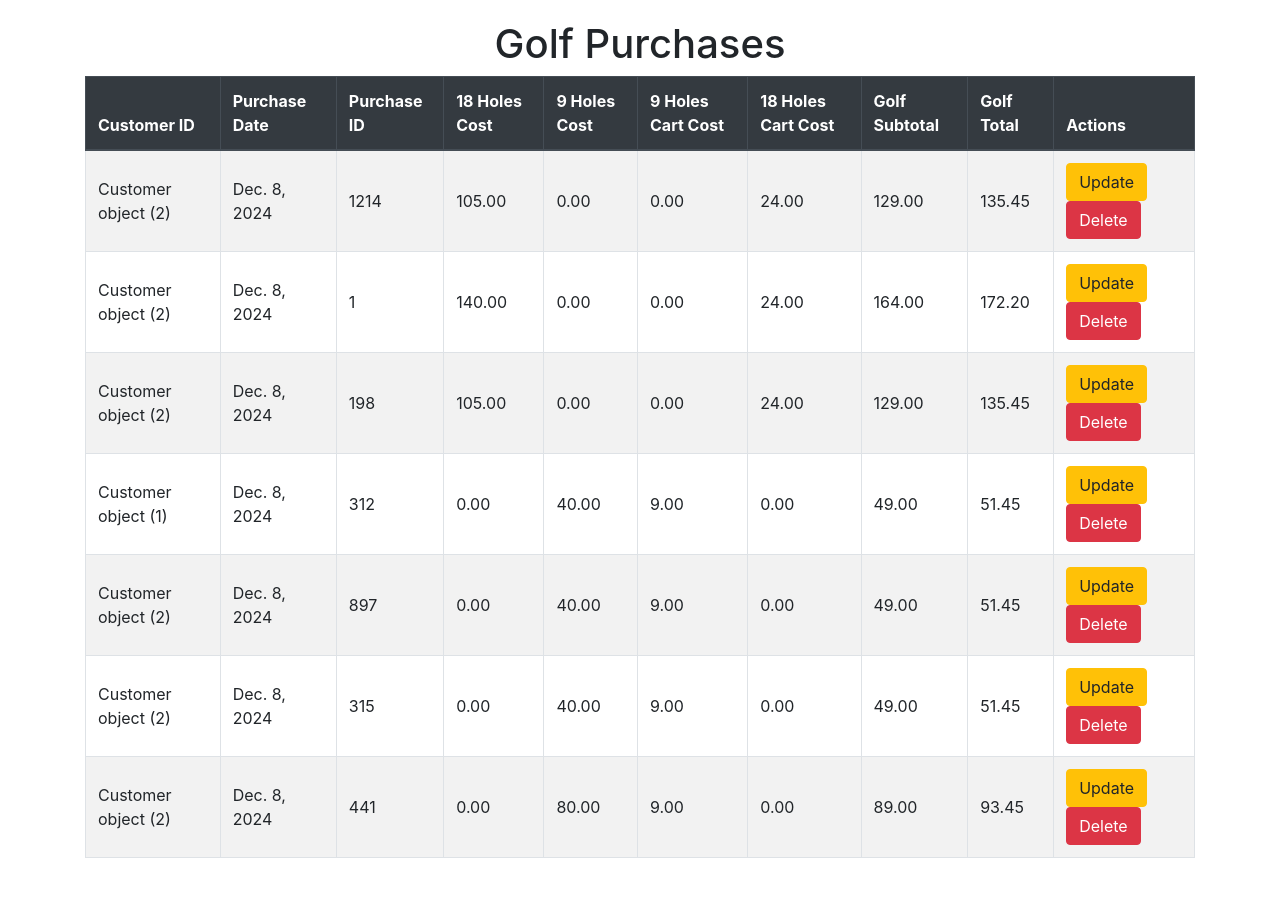
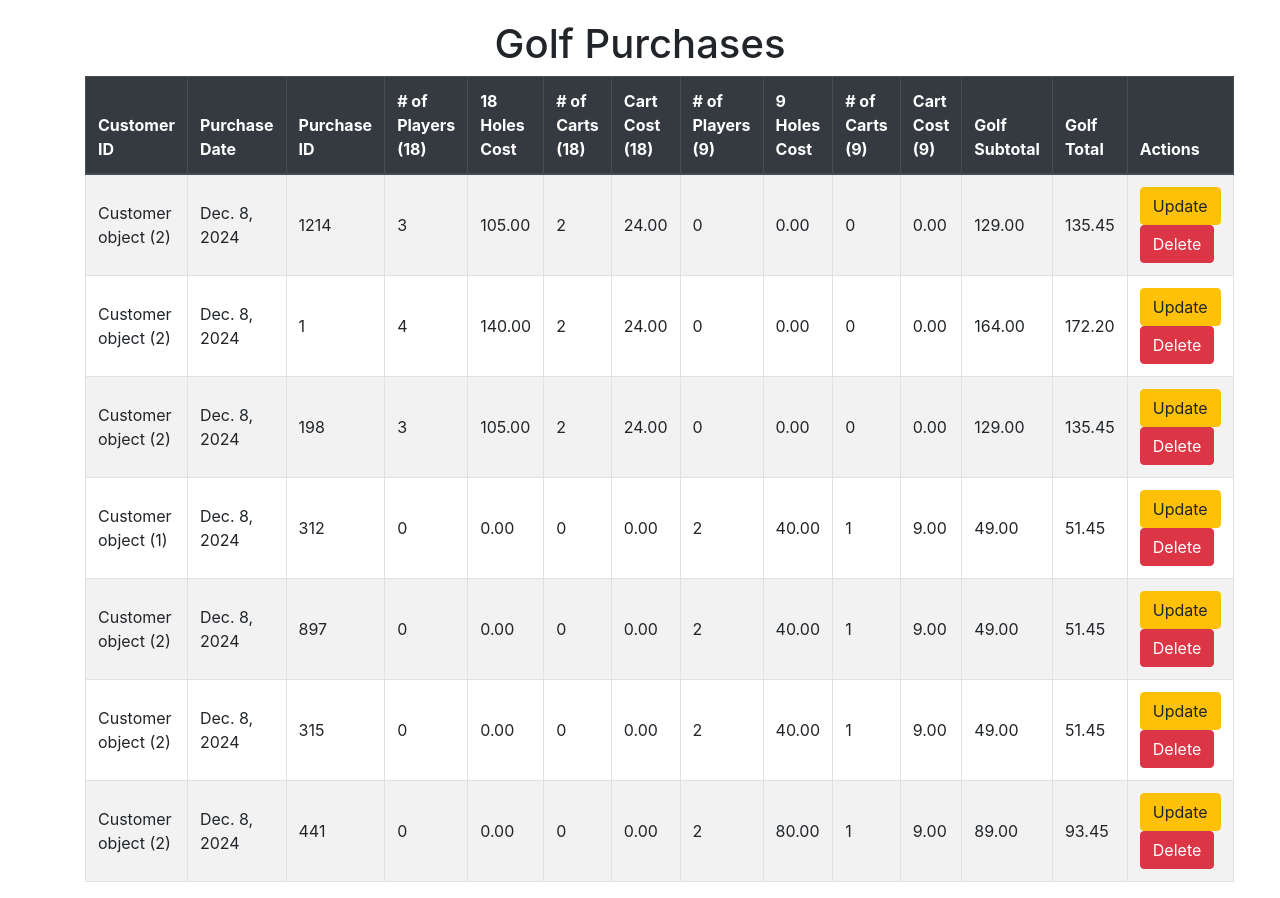
Before and after one commit to careyarmst/virtualgolf, a Django app: page /gplist/ in a window 1280 px wide. Shown: the part 56-954 px from the top of the page. Before the commit the page ends 914 px from the top, so only its background shows below. Run offline with Django 5.2, Linux system fonts and the light colour scheme; data comes from the database, SQL or seed files in the repository; both versions use the stored data as it was after the commit.

Commit message:
update 1282024

```diff
--- a/golfproapp/models.py
+++ b/golfproapp/models.py
@@ -60,8 +60,12 @@ class Golf_purchases(models.Model):
     customer_id = models.ForeignKey(Customer, on_delete=models.CASCADE)
     gp_date= models.DateField(default=timezone.now)
     gp_id = models.IntegerField(default=1, unique=True)
+    num_18_players = models.IntegerField(default=1)
     holes_18_price = models.DecimalField(default=35.00, max_digits=10, decimal_places=2)
+    num_9_players = models.IntegerField(default=1)
     holes_9_price = models.DecimalField(default=20.00, max_digits=10, decimal_places=2)
+    num_18_carts = models.IntegerField(default=1)
+    num_9_carts = models.IntegerField(default=1)
     cart_9_price = models.DecimalField(default=9.00, max_digits=10, decimal_places=2)
     cart_18_price = models.DecimalField(default=12.00, max_digits=10, decimal_places=2)
     golf_subtotal = models.DecimalField(default=0.00, max_digits=10, decimal_places=2)
@@ -69,6 +73,10 @@ class Golf_purchases(models.Model):
     golf_total=models.DecimalField(default=.05, max_digits=10, decimal_places=2)
 
     def save(self,*args,**kwargs):
+        self.holes_18_price=float(self.num_18_players*self.holes_18_price)
+        self.holes_9_price=float(self.holes_9_price*self.num_9_players)
+        self.cart_9_price=float(self.cart_9_price*self.num_9_carts)
+        self.cart_18_price=float(self.cart_18_price*self.num_18_carts)
         self.golf_subtotal=float(self.cart_18_price+self.cart_9_price+self.holes_18_price+self.holes_9_price)
         self.golf_tax=float(self.cart_18_price+self.cart_9_price+self.holes_18_price+self.holes_9_price)*.05
         self.golf_total=float(self.golf_subtotal+self.golf_tax)
--- a/golfproapp/templates/golfproapp/golf_purchases_list.html
+++ b/golfproapp/templates/golfproapp/golf_purchases_list.html
@@ -12,10 +12,14 @@
                 <th>Customer ID</th>
                 <th>Purchase Date</th>
                 <th>Purchase ID</th>
+                <th># of Players (18)</th>
                 <th>18 Holes Cost</th>
+                <th># of Carts (18)</th>
+                <th>Cart Cost (18)</th>
+                <th># of Players (9)</th>
                 <th>9 Holes Cost</th>
-                <th>9 Holes Cart Cost</th>
-                <th>18 Holes Cart Cost</th>
+                <th># of Carts (9)</th>
+                <th>Cart Cost (9)</th>
                 <th>Golf Subtotal</th>
                 <th>Golf Total</th>
                 <th>Actions</th>
@@ -28,10 +32,14 @@
                 <td>{{ golf_purchase.customer_id }} </td>
                 <td>{{ golf_purchase.gp_date }} </td>
                 <td>{{ golf_purchase.gp_id }} </td>
+                <td>{{ golf_purchase.num_18_players }} </td>
                 <td>{{ golf_purchase.holes_18_price }} </td>
+                <td>{{ golf_purchase.num_18_carts }} </td>
+                <td>{{ golf_purchase.cart_18_price }} </td>
+                <td>{{ golf_purchase.num_9_players }} </td>
                 <td>{{ golf_purchase.holes_9_price }} </td>
+                <td>{{ golf_purchase.num_9_carts }} </td>
                 <td>{{ golf_purchase.cart_9_price }} </td>
-                <td>{{ golf_purchase.cart_18_price }} </td>
                 <td>{{ golf_purchase.golf_subtotal }} </td>
                 <td>{{ golf_purchase.golf_total }} </td>
                 <td>
--- a/golfproapp/templates/golfproapp/layout.html
+++ b/golfproapp/templates/golfproapp/layout.html
@@ -3,12 +3,15 @@
 <head>
     <meta charset="UTF-8">
     <meta name="viewport" content="width=device-width, initial-scale=1.0">
-    <title> {% block title %} Golf Pro App {% endblock %} </title>
+    <title> {% block title %} Pro Shop Application {% endblock %} </title>
     {% comment %} https://www.jsdelivr.com/package/npm/bootstrap {% endcomment %}
     <link href="https://cdn.jsdelivr.net/npm/bootstrap@4.5.2/dist/css/bootstrap.min.css" rel="stylesheet">
     <style>
         body{
             padding-top: 56px;
+        }
+        ul {
+            list-style-type: none;
         }
         .navbar{
             background-color: #343a40;
--- a/golfproapp/templates/golfproapp/purchase_create.html
+++ b/golfproapp/templates/golfproapp/purchase_create.html
@@ -7,7 +7,7 @@
 <h1 class="text-center">Golf Purchase Create Form</h1>
 <form method="POST" class="jumbotron">
     {% csrf_token %}
-    {{form}}
+    {{form.as_p}}
     <button class="btn btn-success btn-block" type="submit">Save Golf Purchase</button>
 </form>
 {% endblock %}
--- a/golfproapp/urls.py
+++ b/golfproapp/urls.py
@@ -12,6 +12,6 @@ path('gpcreate/', views.golf_purchase_create_view, name='golf_purchase_create'),
 path('gplist/', views.golf_purchases_list_view.as_view(), name = 'golf_purchase_list_view'),
 path('gpupdate/<int:gp_id>/', views.golf_purchases_update_view, name='golf_purchase_update'),
 path('gpdelete/<int:gp_id>/', views.golf_purchases_delete_view, name='golf_purchase_delete'),
-path('gpsuccess/<int:gp_id>/', views.golf_purchase_success_view, name='golf_purchase_success'),
+path('gpsuccess/<int:gp_id>/', views.golf_purchase_success_view, name='gp_success'),
 
 ]
--- a/golfproapp/views.py
+++ b/golfproapp/views.py
@@ -56,7 +56,7 @@ def golf_purchase_create_view(request):
                 'total': total
             }
             form.save()
-            return redirect ('golf_purchase_list_view')
+            return redirect ('gp_success')
     return render(request, 'golfproapp/purchase_create.html',{'form':form})
 
 class golf_purchases_list_view(ListView):
@@ -87,4 +87,5 @@ def golf_purchases_delete_view(request, gp_id):
 
 def golf_purchase_success_view(request,gp_id):
     golfpurchase = Golf_purchases.objects.get(gp_id=gp_id)
-    return render(request, 'golfproapp/gp_success.html', {'Golf_purchase' : golfpurchase})
+    form = GolfPurchasesForm(request.GET, instance=golfpurchase)
+    return render(request, 'golfproapp/gp_success.html', {'form': form})
```
Also changed, not shown: golfproapp/forms.py (+20 -16 lines), golfproapp/templates/golfproapp/home.html (+11 -1 lines), db.sqlite3, golfproapp/gcimage.jpg (added), golfproapp/migrations/0002_golf_purchases_num_18_carts_and_more.py (added), golfproapp/templates/golfproapp/gcimage.jpg (added), mygolfproject/gcimage.jpg (added).
